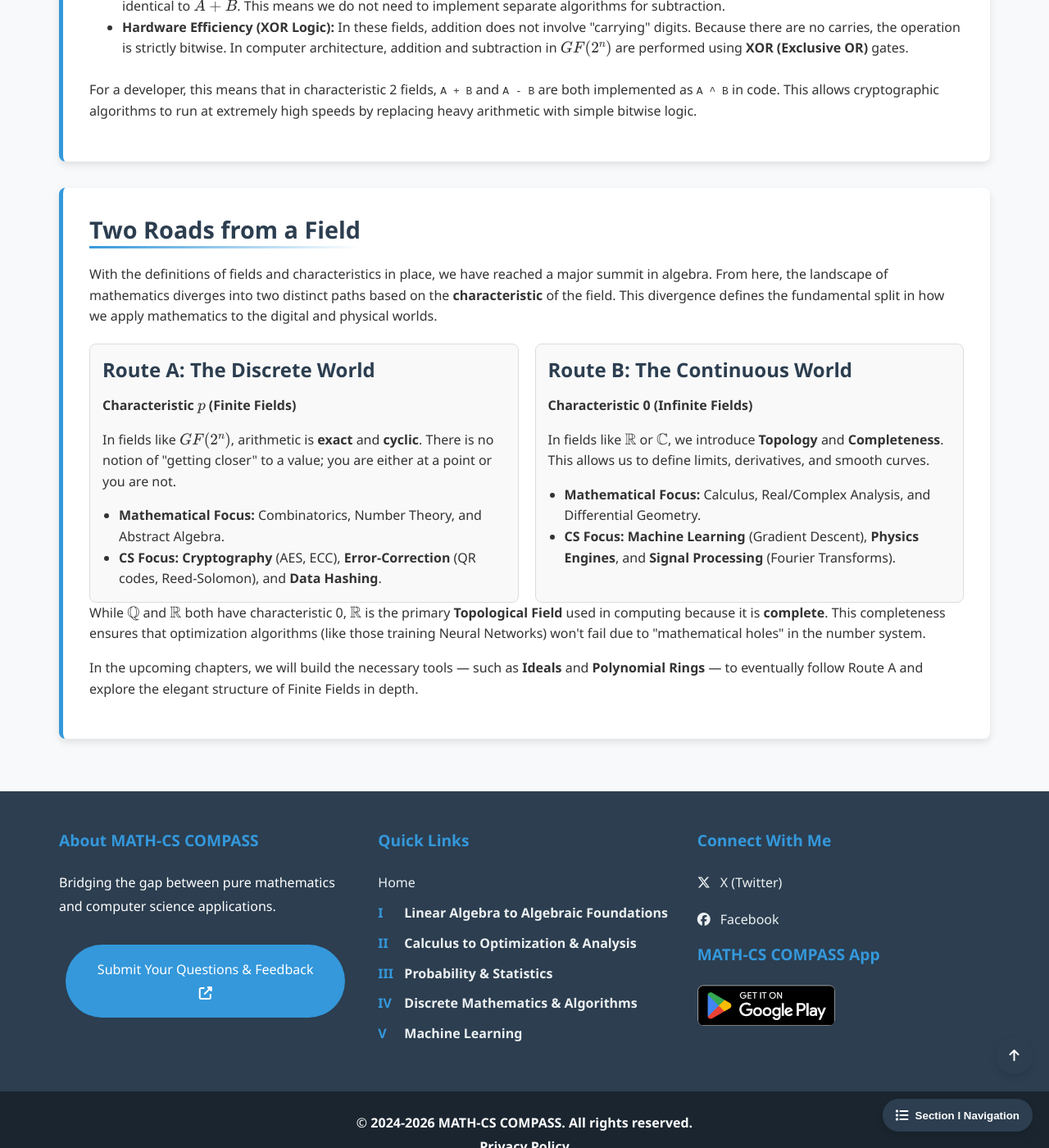
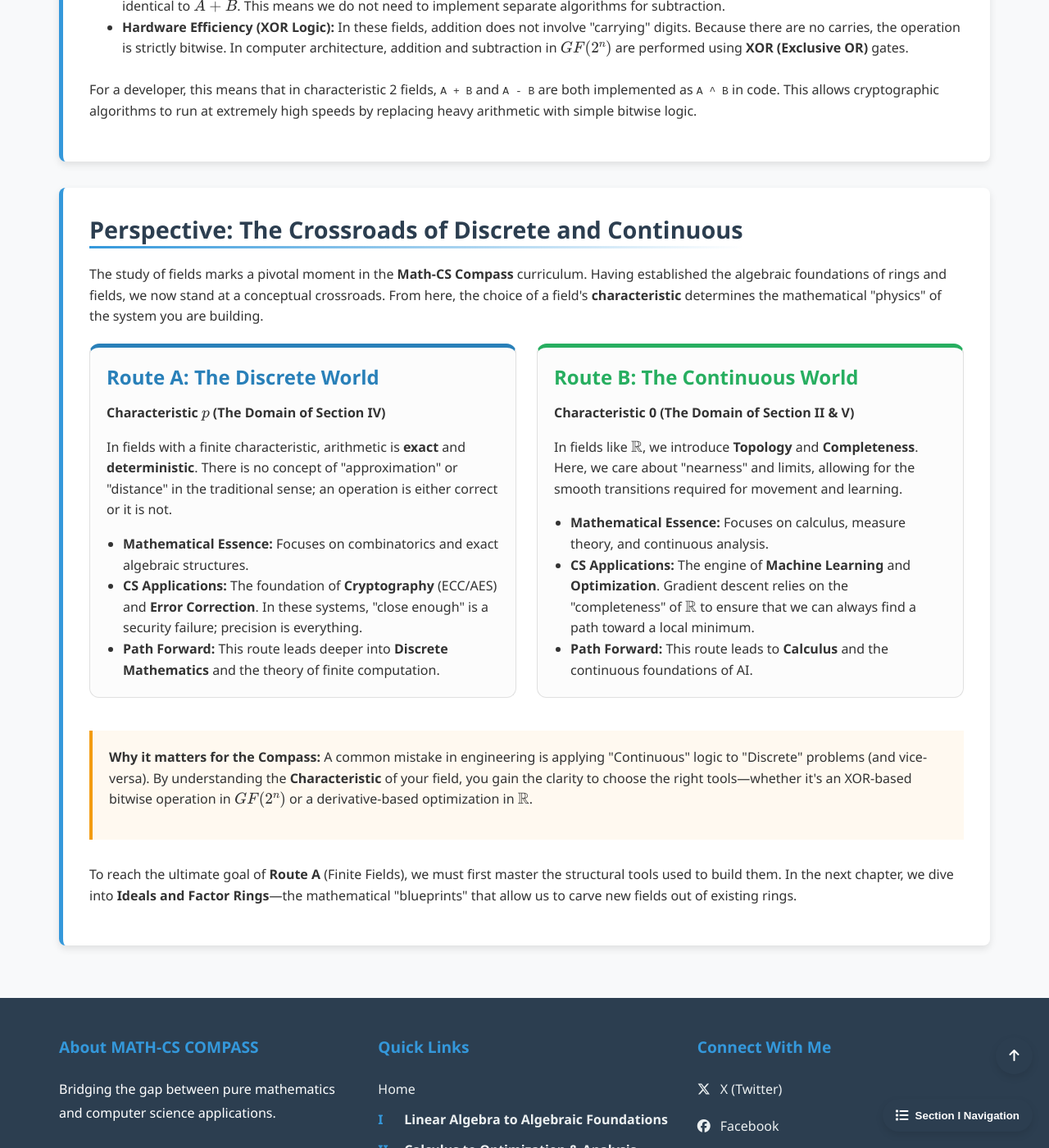
Before and after one commit to Yusukey01/yusukey01.github.io, a Jekyll site: the page built from Mathematics/Linear_algebra/intro_rings.html, in a window 1280 px wide and 1400 px high, scrolled down 11894 px. Shown: the whole window at 82% size. Built offline with Jekyll 4.4.1, drawn with Linux system fonts in a browser that asks for light colours; some of the changed text lies outside the part shown.

Commit message:
write I-18, intro to rings, Characteristic

```diff
--- a/Mathematics/Linear_algebra/intro_rings.html
+++ b/Mathematics/Linear_algebra/intro_rings.html
@@ -96,7 +96,7 @@ noindex: true
             <a href="#integral_domains">Integral Domains</a>
             <a href="#fields">Fields</a>
             <a href="#characteristic">Characteristic of a Ring</a>
-            <a href="#Two">Two Roads from a Field</a>
+            <a href="#perspective">The Crossroads of Discrete and Continuous</a>
         </div>
 
         <div class="container">
@@ -802,51 +802,67 @@ noindex: true
 
             </section>
 
-            <section id="Two" class="section-content">
-                <h2>Two Roads from a Field</h2>
+            <section id="perspective" class="section-content">
+                <h2>Perspective: The Crossroads of Discrete and Continuous</h2>
 
                 <p>
-                    With the definitions of fields and characteristics in place, we have reached a major summit in algebra.
-                    From here, the landscape of mathematics diverges into two distinct paths based on the <strong>characteristic</strong> of the field.
-                    This divergence defines the fundamental split in how we apply mathematics to the digital and physical worlds.
+                    The study of fields marks a pivotal moment in the <strong>Math-CS Compass</strong> curriculum.
+                    Having established the algebraic foundations of rings and fields, we now stand at a
+                    conceptual crossroads. From here, the choice of a field's <strong>characteristic</strong> determines
+                    the mathematical "physics" of the system you are building.
                 </p>
 
-                <div class="row" style="display: flex; gap: 20px; margin-top: 20px;">
-                    <div style="flex: 1; border: 1px solid #ddd; padding: 15px; border-radius: 8px; background-color: #f9f9f9;">
-                        <h3 style="color: #2c3e50;">Route A: The Discrete World</h3>
-                        <p><strong>Characteristic \(p\) (Finite Fields)</strong></p>
+                <div class="row" style="display: flex; gap: 25px; margin-top: 20px; flex-wrap: wrap;">
+                    <div style="flex: 1; min-width: 300px; border: 1px solid #e0e0e0; padding: 20px; border-radius: 12px; background-color: #fcfcfc; border-top: 5px solid #2980b9;">
+                        <h3 style="color: #2980b9; margin-top: 0;">Route A: The Discrete World</h3>
+                        <p><strong>Characteristic \(p\) (The Domain of Section IV)</strong></p>
                         <p>
-                            In fields like \(GF(2^n)\), arithmetic is <strong>exact</strong> and <strong>cyclic</strong>.
-                            There is no notion of "getting closer" to a value; you are either at a point or you are not.
+                            In fields with a finite characteristic, arithmetic is <strong>exact</strong> and <strong>deterministic</strong>.
+                            There is no concept of "approximation" or "distance" in the traditional sense; an operation is
+                            either correct or it is not.
                         </p>
-                        <ul style="padding-left: 20px;">
-                            <li><strong>Mathematical Focus:</strong> Combinatorics, Number Theory, and Abstract Algebra.</li>
-                            <li><strong>CS Focus:</strong> <strong>Cryptography</strong> (AES, ECC), <strong>Error-Correction</strong> (QR codes, Reed-Solomon), and <strong>Data Hashing</strong>.</li>
+
+                        <ul style="padding-left: 20px; margin-top: 15px;">
+                            <li><strong>Mathematical Essence:</strong> Focuses on combinatorics and exact algebraic structures.</li>
+                            <li><strong>CS Applications:</strong> The foundation of <strong>Cryptography</strong> (ECC/AES) and <strong>Error Correction</strong>.
+                            In these systems, "close enough" is a security failure; precision is everything.</li>
+                            <li><strong>Path Forward:</strong> This route leads deeper into <strong>Discrete Mathematics</strong> and the theory of finite computation.</li>
                         </ul>
                     </div>
 
-                    <div style="flex: 1; border: 1px solid #ddd; padding: 15px; border-radius: 8px; background-color: #f9f9f9;">
-                        <h3 style="color: #2c3e50;">Route B: The Continuous World</h3>
-                        <p><strong>Characteristic 0 (Infinite Fields)</strong></p>
+                    <div style="flex: 1; min-width: 300px; border: 1px solid #e0e0e0; padding: 20px; border-radius: 12px; background-color: #fcfcfc; border-top: 5px solid #27ae60;">
+                        <h3 style="color: #27ae60; margin-top: 0;">Route B: The Continuous World</h3>
+                        <p><strong>Characteristic 0 (The Domain of Section II & V)</strong></p>
                         <p>
-                            In fields like \(\mathbb{R}\) or \(\mathbb{C}\), we introduce <strong>Topology</strong> and <strong>Completeness</strong>.
-                            This allows us to define limits, derivatives, and smooth curves.
+                            In fields like \(\mathbb{R}\), we introduce <strong>Topology</strong> and <strong>Completeness</strong>.
+                            Here, we care about "nearness" and limits, allowing for the smooth transitions required for movement
+                            and learning.
                         </p>
-                        <ul style="padding-left: 20px;">
-                            <li><strong>Mathematical Focus:</strong> Calculus, Real/Complex Analysis, and Differential Geometry.</li>
-                            <li><strong>CS Focus:</strong> <strong>Machine Learning</strong> (Gradient Descent), <strong>Physics Engines</strong>, and <strong>Signal Processing</strong> (Fourier Transforms).</li>
+
+                        <ul style="padding-left: 20px; margin-top: 15px;">
+                            <li><strong>Mathematical Essence:</strong> Focuses on calculus, measure theory, and continuous analysis.</li>
+                            <li><strong>CS Applications:</strong> The engine of <strong>Machine Learning</strong> and <strong>Optimization</strong>.
+                            Gradient descent relies on the "completeness" of \(\mathbb{R}\) to ensure that we can always find a
+                            path toward a local minimum.</li>
+                            <li><strong>Path Forward:</strong> This route leads to <strong>Calculus</strong> and the continuous foundations of AI.</li>
                         </ul>
                     </div>
                 </div>
 
-                <p>
-                    While \(\mathbb{Q}\) and \(\mathbb{R}\) both have characteristic 0, \(\mathbb{R}\) is the primary <strong>Topological Field</strong> used in computing because it is <strong>complete</strong>.
-                    This completeness ensures that optimization algorithms (like those training Neural Networks) won't fail due to "mathematical holes" in the number system.
-                </p>
+                <div style="margin-top: 40px; padding: 20px; border-left: 4px solid #f39c12; background-color: #fff9f0;">
+                    <p>
+                        <strong>Why it matters for the Compass:</strong>
+                        A common mistake in engineering is applying "Continuous" logic to "Discrete" problems (and vice-versa).
+                        By understanding the <strong>Characteristic</strong> of your field, you gain the clarity to choose
+                        the right tools—whether it's an XOR-based bitwise operation in \(GF(2^n)\) or a derivative-based
+                        optimization in \(\mathbb{R}\).
+                    </p>
+                </div>
 
-                <p>
-                    In the upcoming chapters, we will build the necessary tools  — such as <strong>Ideals</strong> and <strong>Polynomial Rings</strong> — to eventually
-                    follow Route A and explore the elegant structure of Finite Fields in depth.
+                <p style="margin-top: 30px;">
+                    To reach the ultimate goal of <strong>Route A</strong> (Finite Fields), we must first master the
+                    structural tools used to build them. In the next chapter, we dive into <strong>Ideals and Factor Rings</strong>—the
+                    mathematical "blueprints" that allow us to carve new fields out of existing rings.
                 </p>
             </section>
 
```
